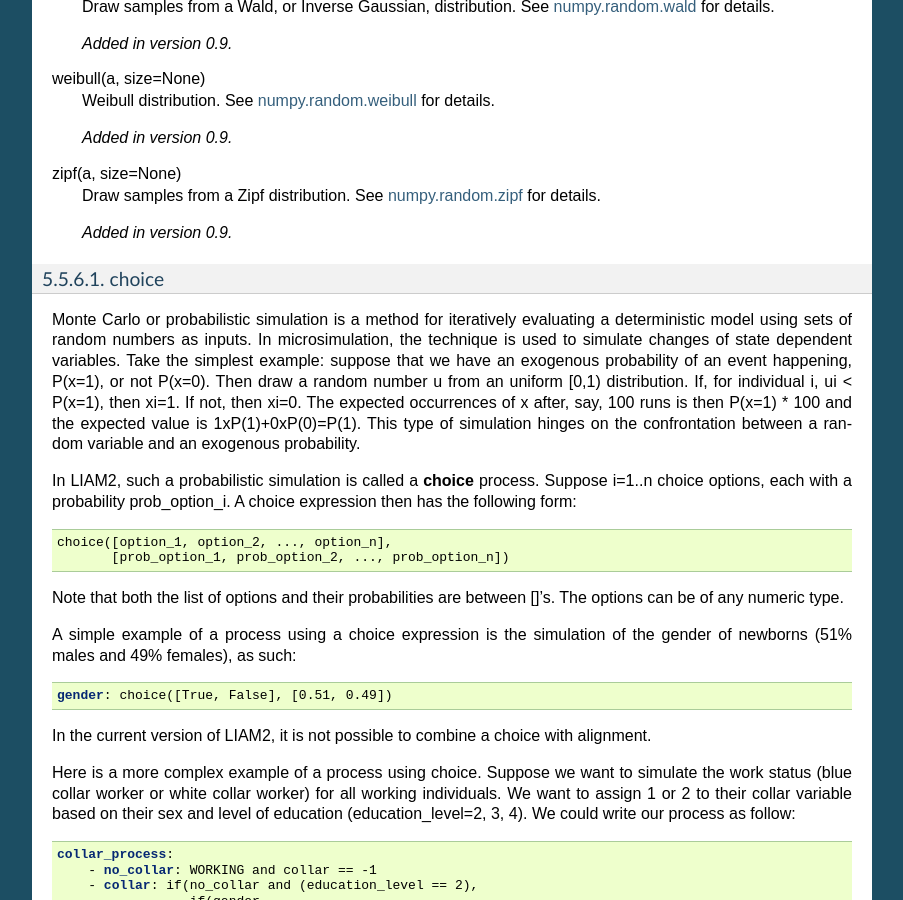
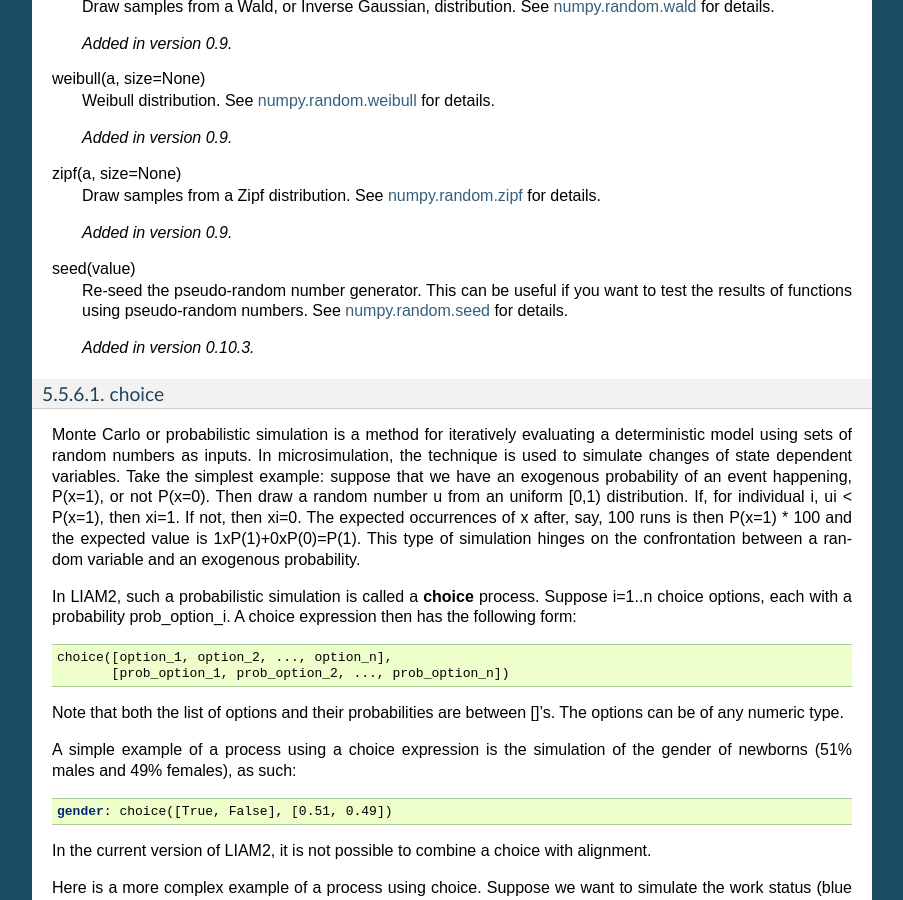
Before and after one commit to liam2/liam2, a Sphinx documentation site: the page built from doc/usersguide/source/processes.rst, in a window 1280 px wide and 900 px high, scrolled down 12848 px. Shown: the whole window, without its empty margins (198-1101 px from the left). Built offline with Sphinx 7.4.7, drawn with Linux system fonts in a browser that asks for light colours.

Commit message:
document seed()

```diff
--- a/doc/usersguide/source/processes.rst
+++ b/doc/usersguide/source/processes.rst
@@ -919,6 +919,14 @@ zipf(a, size=None)
 
   .. versionadded:: 0.9
 
+.. index:: seed
+
+seed(value)
+  Re-seed the pseudo-random number generator. This can be useful if you want to
+  test the results of functions using pseudo-random numbers. See
+  :numpy:`random.seed` for details.
+
+  .. versionadded:: 0.10.3
 
 .. index:: choice
 
```
